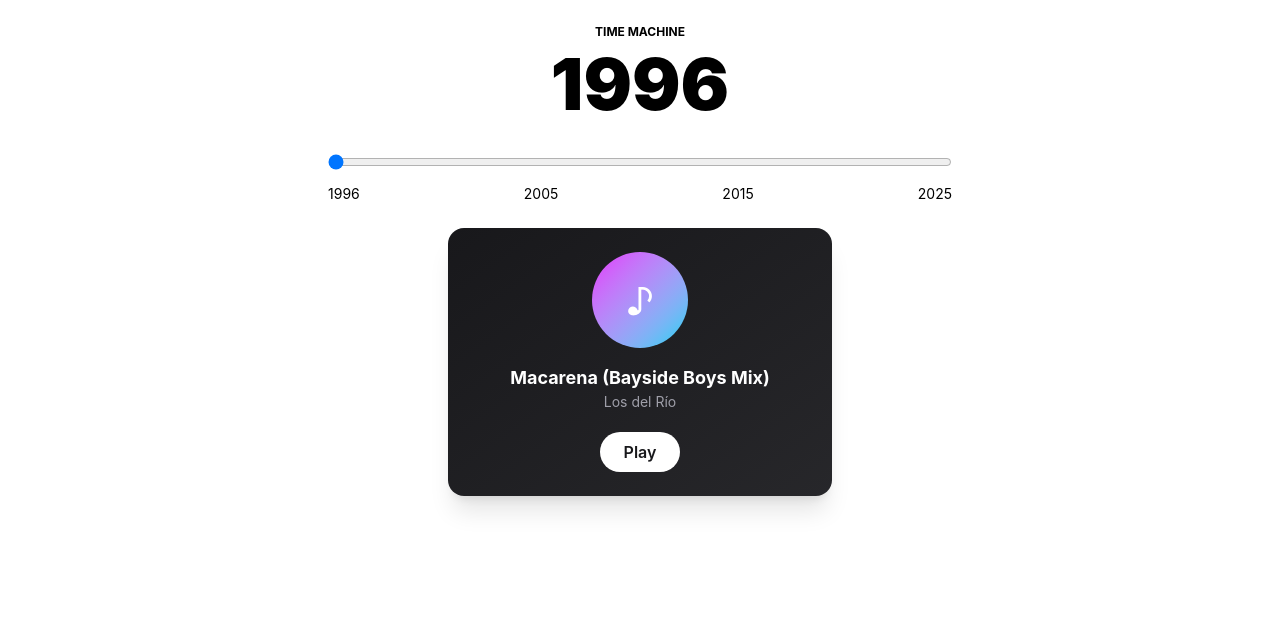
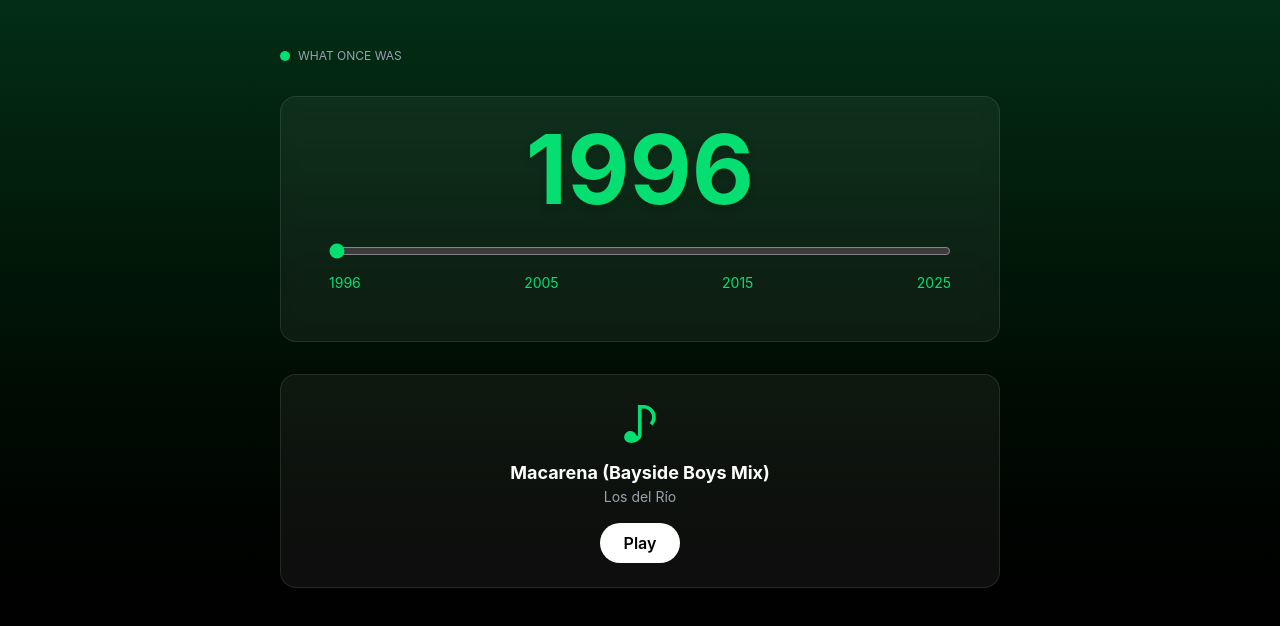
Before and after one commit to Jay-Playz2019/Refinement-TimeMachine, a React (Vite) app in the folder timemachine_frontend/: page / in a window 1280 px wide. Shown: the top 626 px of the page. Built offline with nearby package versions, Linux system fonts and the light colour scheme.

Commit message:
styled the main page

```diff
--- a/timemachine_frontend/src/App.jsx
+++ b/timemachine_frontend/src/App.jsx
@@ -7,10 +7,19 @@ import Timeslider from './components/Slider'
 import MusicCard from './components/MusicCard'
 import { getYear } from './api/timeMachine'
 
+function getEra(year){
+  if (year < 2000) return {text: "text-green-400", bg: 'from-green-950', accent: "accent-green-400"}
+  if (year < 2010) return {text: "text-indigo-400", bg: 'from-indigo-950', accent: "accent-indigo-400"}
+  if (year < 2020) return {text: "text-sky-400", bg: 'from-sky-950', accent: "accent-sky-400"}
+  return {text: "text-violet-400", bg: 'from-violet-950', accent: "accent-violet-400"}
+}
+
 function App() {
 
   const [year, setYear] = useState(1996)
   const [yearData, setYearData] = useState(null)
+
+  const era = getEra(year)
 
   useEffect(() => {
     async function fetchData() {
@@ -28,12 +37,21 @@ function App() {
 
 
   return (
-    <>
-      <Timeslider year={year} setYear={setYear} />
+    <div className={`min-h-screen bg-gradient-to-b ${era.bg} to-black text-white`}>
+      <main className='max-w-3xl mx-auto px-6 py-12 flex flex-col gap-8'>
+        <div className='flex items-center gap-2'>
+          <span className='w-2.5 h-2.5 rounded-full bg-green-400' />
+          <p className='text-xs uppercase text-gray-400'>What once was</p>
+        </div>
 
-      <MusicCard data={yearData} />
+        <Timeslider year={year} setYear={setYear} era={era}/>
 
-    </>
+        <div>
+          <MusicCard key={year} data={yearData} era={era} />
+        </div>
+      </main>
+    </div>
+
   )
 }
 
--- a/timemachine_frontend/src/components/MusicCard.jsx
+++ b/timemachine_frontend/src/components/MusicCard.jsx
@@ -1,6 +1,6 @@
 import { useEffect, useState } from "react"
 
-function MusicCard({data}) {
+function MusicCard({data, era}) {
 
     const [audio, setAudio] = useState(null)
     const music = data?.music?.[0]
@@ -29,21 +29,19 @@ function MusicCard({data}) {
     if (!data) return <p>Loading...</p>
 
     return (
-        <section className="mx-auto max-w-sm rounded-2xl bg-gradient-to-br from-zinc-900 to-zinc-800 p-6 text-center text-white shadow-xl">
-            <div className={`mx-auto mb-4 flex h-24 w-24 items-center justify-center rounded-full bg-gradient-to-br from-fuchsia-500 to-cyan-400 text-4xl ${audio ? "animate-spin [animation-duration:3s]" : ""}`}>
-                ♪
-            </div>
+        <div className="p-6 rounded-2xl bg-white/5 border border-white/10 text-center">
+            <div className={`text-5xl mb-3 ${era.text} ${audio ? "animate-bounce" : ""}`}>♪</div>
 
             <h2 className="text-lg font-bold">{music.title}</h2>
-            <p className="mb-5 text-sm text-zinc-400">{music.description}</p>
+            <p className="text-sm text-gray-400 mb-4">{music.description}</p>
 
             <button
                 onClick={audio ? stop : play}
-                className="rounded-full bg-white px-6 py-2 font-semibold text-zinc-900 transition hover:scale-105 active:scale-95"
+                className="px-6 py-2 rounded-full bg-white text-black font-semibold hover:scale-105 transition"
             >
                 {audio ? "Stop" : "Play"}
             </button>
-        </section>
+        </div>
     )
 }
 
--- a/timemachine_frontend/src/components/Slider.jsx
+++ b/timemachine_frontend/src/components/Slider.jsx
@@ -1,19 +1,14 @@
 // For the year selection slider
-import { useState } from "react";
 
-export default function Timeslider({year, setYear}) {
+export default function Timeslider({year, setYear, era}) {
 
   return (
-    <div className="w-full max-w-2xl mx-auto p-6 text-white">
-      <h2 className="text-center text-xs uppercase font-bold mb-2 text-black">Time Machine</h2>
-
-      {/* Selected year */}
-      <div className="text-center mb-8">
-        <span className="text-black text-7xl font-black">
-          {year}
-        </span>
+    <div className='p-6 rounded-2xl bg-white/5 border border-white/10 backdrop-blur'>
+        <div className='text-center'>
+          <h1 className={`text-8xl font-bold ${era.text} drop-shadow-lg`}>{year}</h1>
         </div>
 
+        <div className="w-full max-w-2xl mx-auto p-6 text-white">
         {/* Slider */}
             <input
                 type="range"
@@ -22,16 +17,17 @@ export default function Timeslider({year, setYear}) {
                 step="1"
                 value={year}
                 onChange={(e) => setYear(Number(e.target.value))}
-        className="h2 w-full cursor-pointer rounded-full"
+                className={`w-full cursor-pointer rounded-full ${era.accent}`}
             />
 
             {/* Year labels */}
-      <div className="mt-2 flex justify-between text-sm text-black">
+            <div className={`mt-2 flex justify-between text-sm ${era.text}`}>
                 <span>1996</span>
                 <span>2005</span>
                 <span>2015</span>
                 <span>2025</span>
             </div>
         </div>
+    </div>
   );
 }
```
Lines whose indentation alone changed are shown as unchanged.
